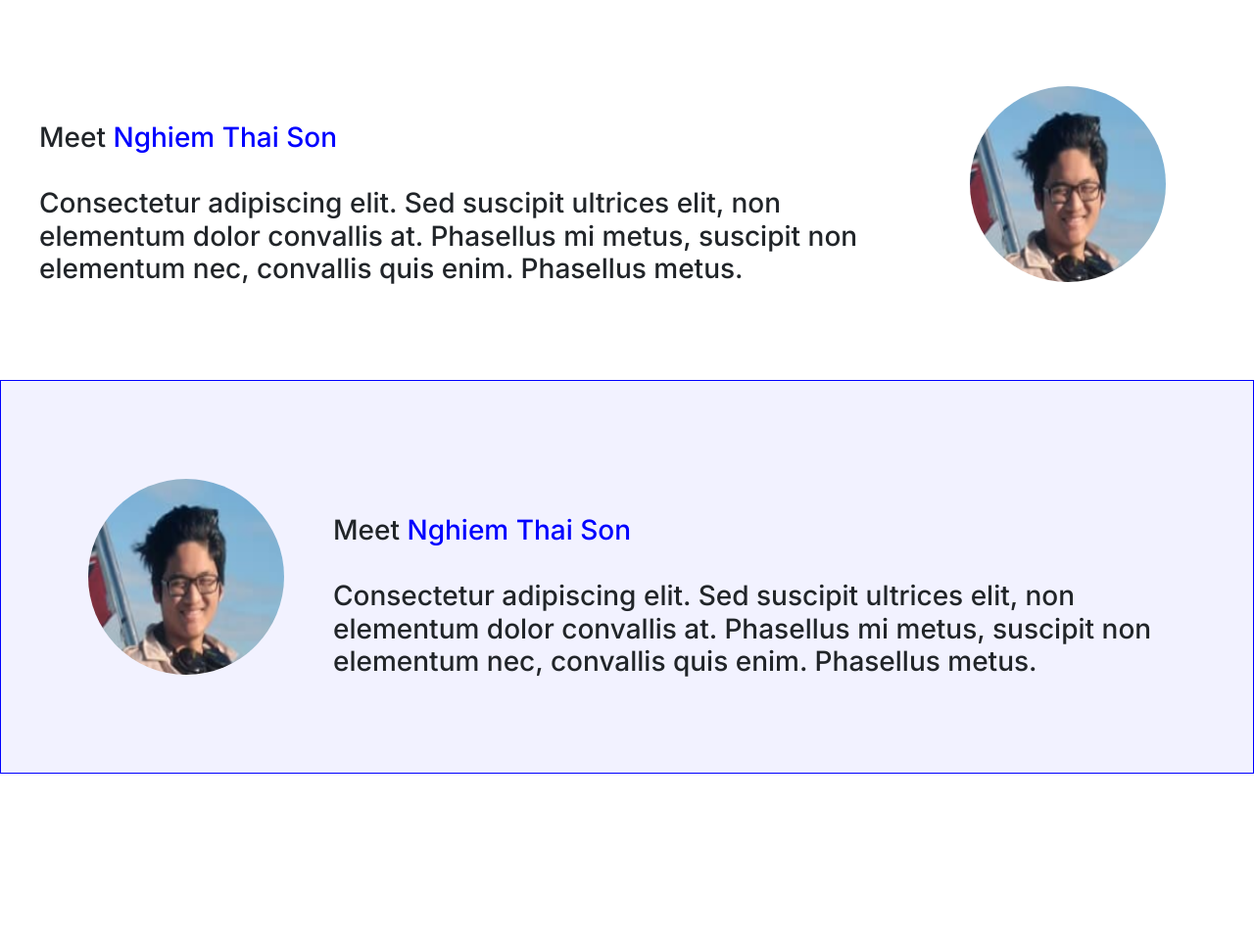
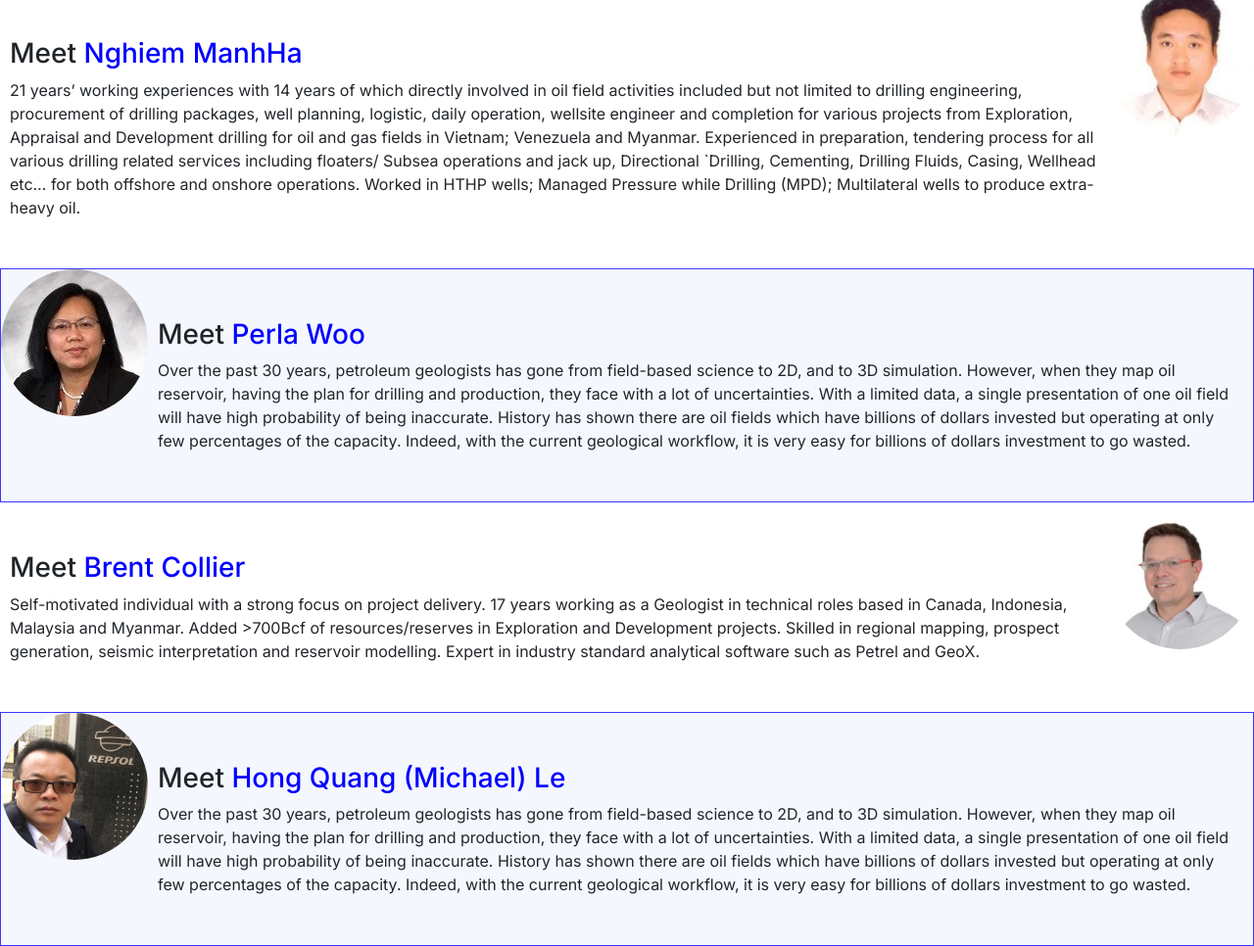
Before and after one commit to Oprixion/BeaverPGTWebSite, a plain HTML site: page experts.html in a window 1280 px wide. Shown: the part 107-1073 px from the top of the page at 98% size. Before the commit the page ends 897 px from the top, so only its background shows below. Drawn offline with nearby package versions, Linux system fonts and the light colour scheme.

Commit message:
added info for experts.html and fix formatting

```diff
--- a/experts.html
+++ b/experts.html
@@ -47,24 +47,48 @@
 
     <!--Experts-->
     <div class="expert1">
-        <h3 class="person">
-            Meet <p class="name" style="color: blue">Nghiem Thai Son</p>
-            <br>
-            <br>
-            Consectetur adipiscing elit. Sed suscipit ultrices elit, non elementum dolor convallis at. Phasellus mi metus, suscipit non elementum nec, convallis quis enim. Phasellus metus.
-        </h3>
-        <br>
-        <img class="person_img" src="images/thai.png" alt="person" >
+        <div class="e1_texts">
+            <h3> Meet <p class="name" style="color: blue;"> Nghiem ManhHa</p></h3>
+            <span>21 years’ working experiences with 14 years of which directly involved in oil field activities included but not limited to drilling engineering, procurement of
+                drilling packages, well planning, logistic, daily operation, wellsite engineer and completion for various projects from Exploration, Appraisal and Development
+                drilling for oil and gas fields in Vietnam; Venezuela and Myanmar. Experienced in preparation, tendering process for all various drilling related services including
+                floaters/ Subsea operations and jack up, Directional `Drilling, Cementing, Drilling Fluids, Casing, Wellhead etc… for both offshore and onshore operations.
+                Worked in HTHP wells; Managed Pressure while Drilling (MPD); Multilateral wells to produce extra-heavy oil.</span>
+        </div>
+        <img src="images/Experts/Mr.Ha.PNG" class="e1_image" alt="">
     </div>
+    <div class="expert2">
+        <img src="images/Experts/PerlaWoo.PNG" class="e2_image" alt="">
+        <div class="e2_texts">
+            <h3> Meet <p class="name" style="color: blue;"> Perla Woo</p></h3>
+            <span>Over the past 30 years, petroleum geologists has gone from field-based science to 2D, and to 3D simulation. However, when they map oil reservoir, having the plan
+                for drilling and production, they face with a lot of uncertainties. With a limited data, a single presentation of one oil field will have high probability of being
+                inaccurate. History has shown there are oil fields which have billions of dollars invested but operating at only few percentages of the capacity. Indeed, with the
+                current geological workflow, it is very easy for billions of dollars investment to go wasted. </span>
+        </div>
 
-    <div class="expert2">
-        <img class="person_img" src="images/thai.png" alt="person">
-        <h3 class="person">
-            Meet <p class="name" style="color: blue">Nghiem Thai Son</p>
-            <br>
-            <br>
-            Consectetur adipiscing elit. Sed suscipit ultrices elit, non elementum dolor convallis at. Phasellus mi metus, suscipit non elementum nec, convallis quis enim. Phasellus metus.
-        </h3>
+    </div>
+    <div class="expert3">
+        <div class="e3_texts">
+            <h3> Meet <p class="name" style="color: blue;"> Brent Collier</p></h3>
+            <span>Self-motivated individual with a strong focus on project delivery.
+                17 years working as a Geologist in technical roles based in Canada, Indonesia, Malaysia and Myanmar.
+                Added >700Bcf of resources/reserves in Exploration and Development projects.
+                Skilled in regional mapping, prospect generation, seismic interpretation and reservoir modelling.
+                Expert in industry standard analytical software such as Petrel and GeoX.</span>
+        </div>
+        <img src="images/Experts/Brent.PNG" class="e3_image" alt="">
+    </div>
+    <div class="expert4">
+        <img src="images/Experts/HongQuang.jpeg" class="e4_image" alt="">
+        <div class="e4_texts">
+            <h3> Meet <p class="name" style="color: blue;"> Hong Quang (Michael) Le</p></h3>
+            <span>Over the past 30 years, petroleum geologists has gone from field-based science to 2D, and to 3D simulation. However, when they map oil reservoir, having the plan
+                for drilling and production, they face with a lot of uncertainties. With a limited data, a single presentation of one oil field will have high probability of being
+                inaccurate. History has shown there are oil fields which have billions of dollars invested but operating at only few percentages of the capacity. Indeed, with the
+                current geological workflow, it is very easy for billions of dollars investment to go wasted. </span>
+        </div>
+
     </div>
 
     <script src='app.js'></script>
--- a/style.css
+++ b/style.css
@@ -110,40 +110,36 @@ h1{
 .name{
     display: inline;
 }
-.expert1{
+.expert1, .expert3{
     display: flex;
-    align-items: center;
-    justify-content: center;
-    position: sticky;
-    padding-top: 100px;
-    padding-bottom: 100px;
+    width: 100%;
+    height: auto;
 }
 
-.expert2{
+.expert2, .expert4{
     display: flex;
-    align-items: center;
-    justify-content: center;
-    position: sticky;
-    padding-top: 100px;
-    padding-bottom: 100px;
-    border: 1px solid blue;
-    background-color:rgb(242, 242, 255);
-
+    width: 100%;
+    height: auto;
+    background-color: #F5F7FE;
+    border: 1px solid #3A36FF;
 }
 
-.person{
-    height: 120px;
-    width: 900px;
-
+.e1_texts, .e2_texts, .e3_texts, .e4_texts{
+    display: block;
+    padding: 50px 10px;
 }
 
-.person_img{
+.e1_image, .e2_image, .e3_image, .e4_image{
+    height: 100%;
+    max-height: 150px;
     border-radius: 50%;
-    width: 300px;
-    height: 200px;
-    padding-left: 50px;
-    padding-right: 50px;
+    object-fit:fill;
+}
 
+@media screen and (max-width:900px){
+    .e1_image, .e2_image, .e3_image{
+        height: 0px;
+    }
 }
 
 /*<----------------------------------Contact us------------------------------------------->*/
```
Also changed, not shown: images/Experts/Brent.PNG (added), images/Experts/HongQuang.jpeg (added), images/Experts/Mr.Ha.PNG (added), images/Experts/PerlaWoo.PNG (added).
